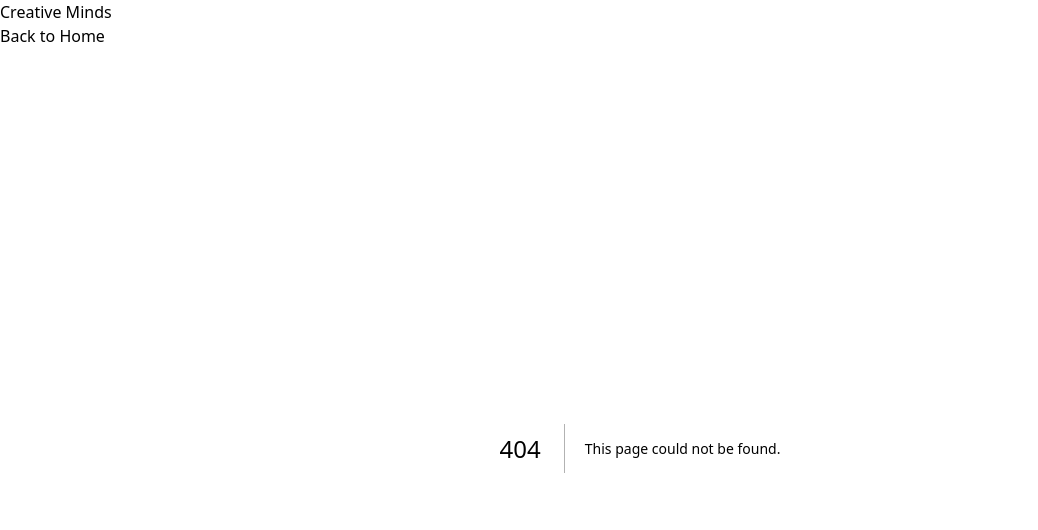
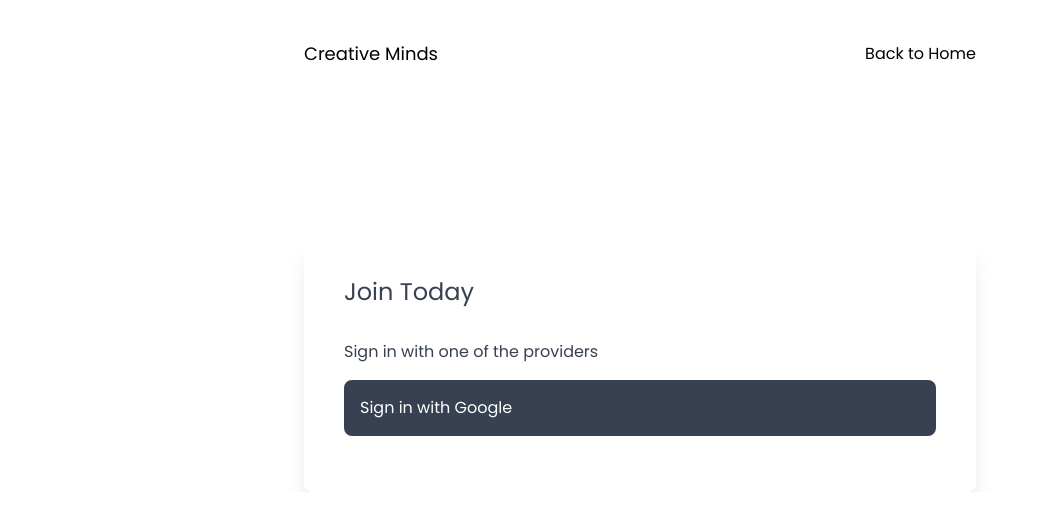
Before and after one commit to ayseldilan/app, a Next.js app: page /auth/login in a window 1280 px wide. Before the commit this address had no page. Shown: the top 530 px of the page, without its empty margins (0-1038 px from the left). Built offline with nearby package versions, Linux system fonts and the light colour scheme.

Commit message:
fixing tailwind

```diff
--- a/pages/api/hello.js
+++ /dev/null
@@ -1,5 +0,0 @@
-// Next.js API route support: https://nextjs.org/docs/api-routes/introduction
-
-export default function handler(req, res) {
-  res.status(200).json({ name: 'John Doe' })
-}
--- /dev/null
+++ b/pages/auth/login.js
@@ -0,0 +1,11 @@
+export default function Login(){
+    return(
+        <div className="shadow-xl mt-32 p-10 text-gray-700 rounded-lg">
+            <h2 className="text-2xl font-medium"> Join Today</h2>
+            <div className="py-4">
+                <h3 className="py-4">Sign in with one of the providers</h3>
+                <button className="text-white bg-gray-700 w-full font-medium rounded-lg flex align-middle p-4">Sign in with Google</button>
+            </div>
+        </div>
+    )
+}
--- a/tailwind.config.js
+++ b/tailwind.config.js
@@ -1,22 +1,15 @@
 /** @type {import('tailwindcss').Config} */
 module.exports = {
   content: [
-    /** @type {import('tailwindcss').Config} */
-    module.exports = {
-  content: ["./src/**/*.{html,js}"],
-  theme: {
-    extend: {},
-  },
-  plugins: [],
-}
+    "./pages/**/*.{js,ts,jsx,tsx}",
+    "./components/**/*.{js,ts,jsx,tsx}",
   ],
   theme: {
     extend: {
-      fontFamily:{
+      fontFamily: {
         poppins: "Poppins",
       },
-
     },
   },
   plugins: [],
-}
+};
```
Also changed, not shown: pages/_app.js (+4 -5 lines).
